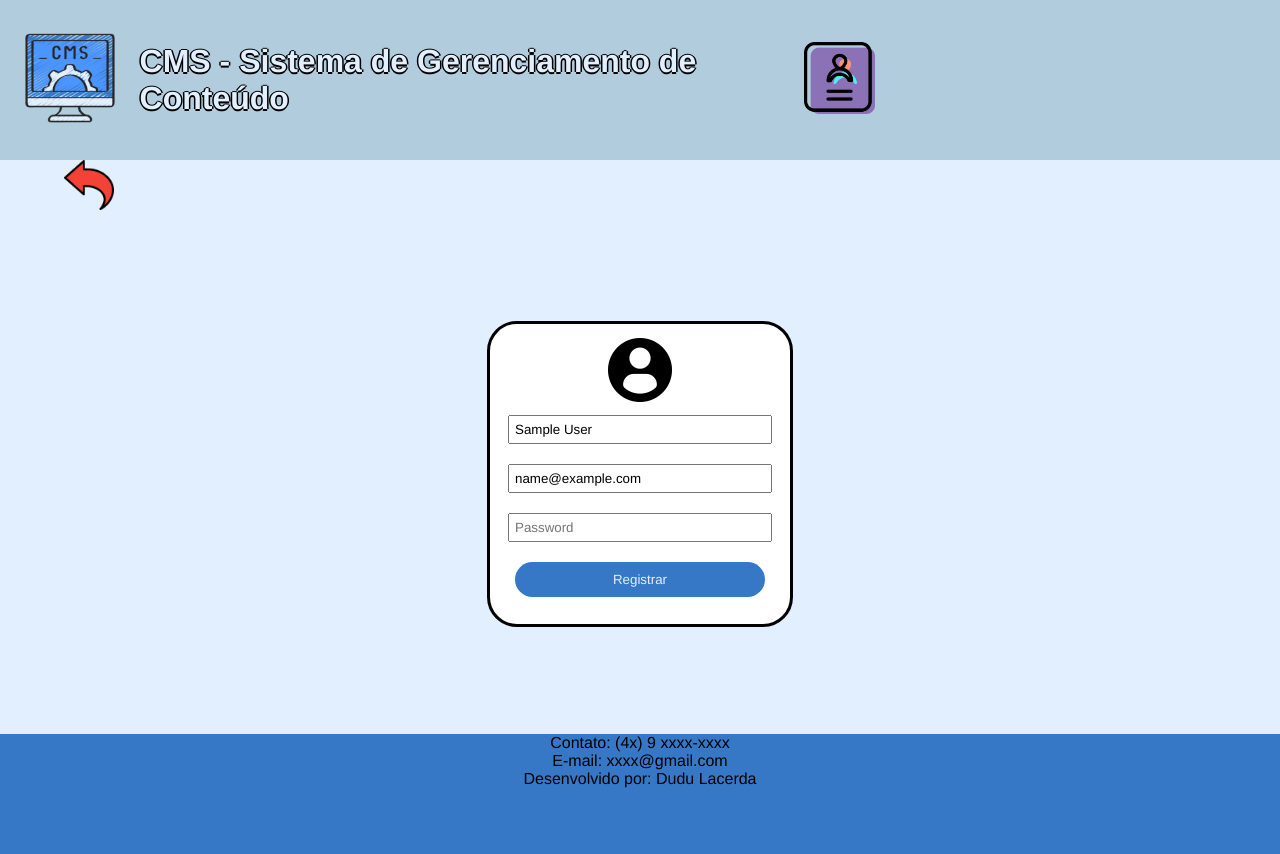
After one commit to dudulacerdadl/cms, a PHP site: page /views/user/edit.php in a window 1280 px wide. The commit adds this page. Run offline with PHP 8.4, Linux system fonts and the light colour scheme; the visitor is signed in with stand-in values (Sample User, id 1).

Commit message:
:construction: User edit process started - MARCOS

```diff
--- a/index.php
+++ b/index.php
@@ -12,6 +12,7 @@ $data = $conn->query('SELECT * FROM `notices`');
 /**
  * TODO
  *
+ * [ ] Corrigir processo de edição de usuário cadastrado;
  * [ ] Implementar sistema de Rotas (https: //alexandrebbarbosa.wordpress.com/2019/04/17/phpconstruir-um-sistema-de-rotas-para-mvc-primeira-parte/);
  * [ ] Implementar cadastro de notícias;
  * [ ] Implementar comentários por usuários;
--- /dev/null
+++ b/views/user/edit.php
@@ -0,0 +1,48 @@
+<?php
+
+session_start();
+
+?>
+
+<!DOCTYPE html>
+<html lang="pt-BR">
+<head>
+    <meta charset="UTF-8">
+    <meta http-equiv="X-UA-Compatible" content="IE=edge">
+    <meta name="viewport" content="width=device-width, initial-scale=1.0">
+    <link rel="stylesheet" href="../../style/notices.css">
+    <link rel="stylesheet" href="../../style/login.css">
+    <link rel="stylesheet" href="../../style/header.css">
+    <link rel="stylesheet" href="../../style/footer.css">
+    <link rel="shortcut icon" href="../imgs/logo.png" type="image/x-icon"/>
+    <title>Editar</title>
+</head>
+<body>
+    <? require_once '../../template/header.php'; ?>
+
+    <main>
+        <a class="back-img" href="javascript:history.back()">
+            <img src="../../imgs/icons/back.png" width="50px" alt="voltar">
+        </a>
+        <div class="login-card">
+            <div class="login-content">
+                <img class="user-img" src="../../imgs/icons/profile-user.png" alt="user">
+                <?
+                if (isset($_SESSION['msg'])) {
+                    echo $_SESSION['msg'];
+                    unset($_SESSION['msg']);
+                }
+                ?>
+                <form class="login-form" action="./register.php" method="POST">
+                    <input type="text" placeholder="Nome" name="name" id="name" value="<? echo $_SESSION['name'] ?>">
+                    <input type="email" placeholder="E-mail" name="user" id="access-email" value="<? echo $_SESSION['email'] ?>">
+                    <input type="password" placeholder="Password" name="pass" id="access-password">
+                    <input class="access-action" type="submit" name="btnRegister" value="Registrar">
+                </form>
+            </div>
+        </div>
+    </main>
+
+    <? require_once '../../template/footer.php'; ?>
+</body>
+</html>
--- a/views/user/home.php
+++ b/views/user/home.php
@@ -15,7 +15,7 @@ session_start();
     <link rel="stylesheet" href="../../style/header.css">
     <link rel="stylesheet" href="../../style/footer.css">
     <link rel="shortcut icon" href="../../imgs/logo.png" type="image/x-icon"/>
-    <title>Login</title>
+    <title>Home</title>
 </head>
 <body>
     <? require_once '../../template/header.php'; ?>
@@ -25,6 +25,7 @@ session_start();
             <img src="../../imgs/icons/back.png" width="50px" alt="voltar">
         </a>
         <p>Olá <? echo $_SESSION['name'] ?>, Bem-Vindo!</p>
+        <a href="./edit.php">Editar</a>
         <a href="./signout.php">Sair</a>
     </main>
 
--- a/views/user/register.php
+++ b/views/user/register.php
@@ -43,4 +43,5 @@ $results = $result->fetch();
 $_SESSION['id']    = $results['id'];
 $_SESSION['email'] = $results['email'];
 $_SESSION['name']  = $results['name'];
+$_SESSION['password']  = $results['password'];
 header("Location: home.php");
```
